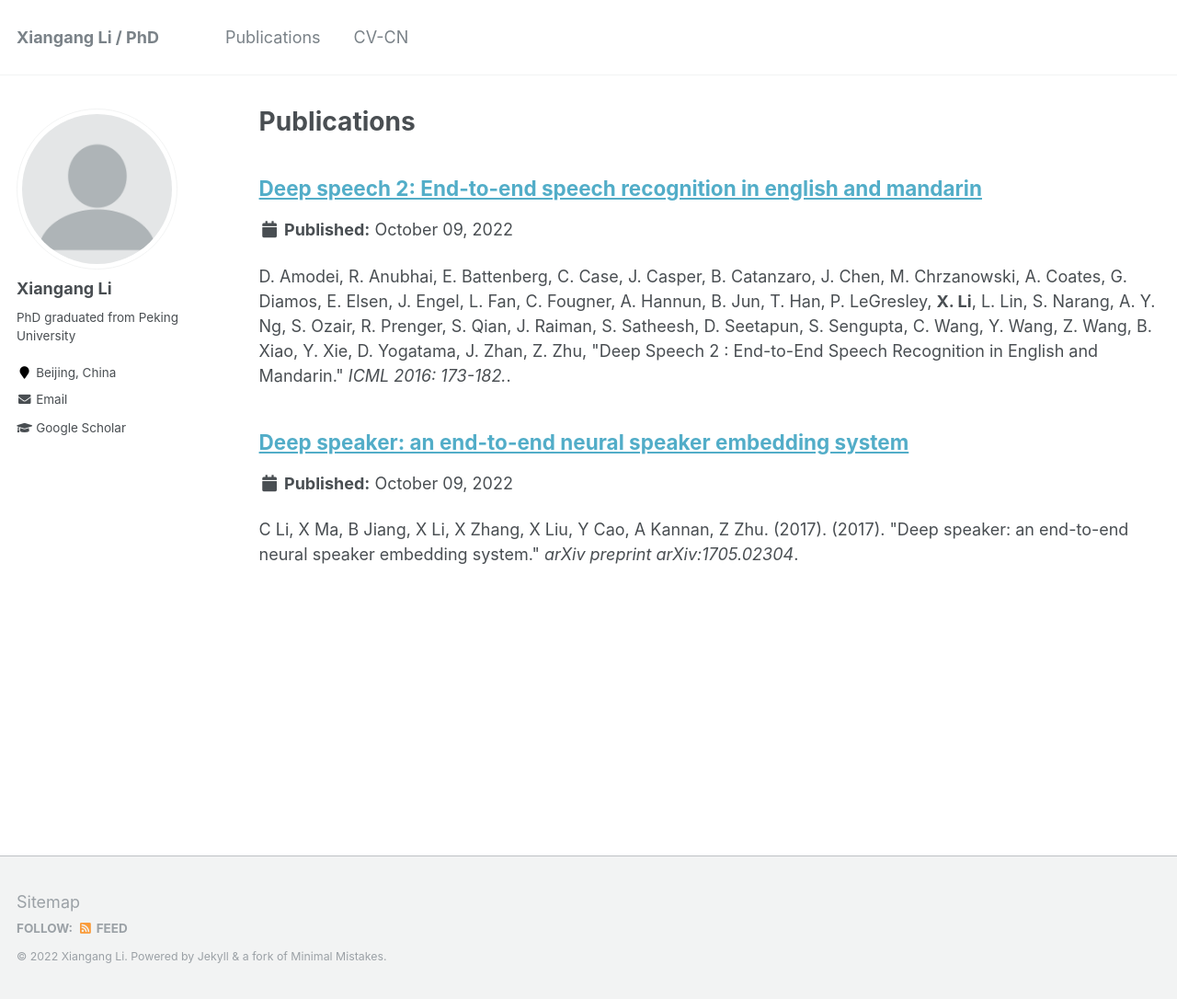
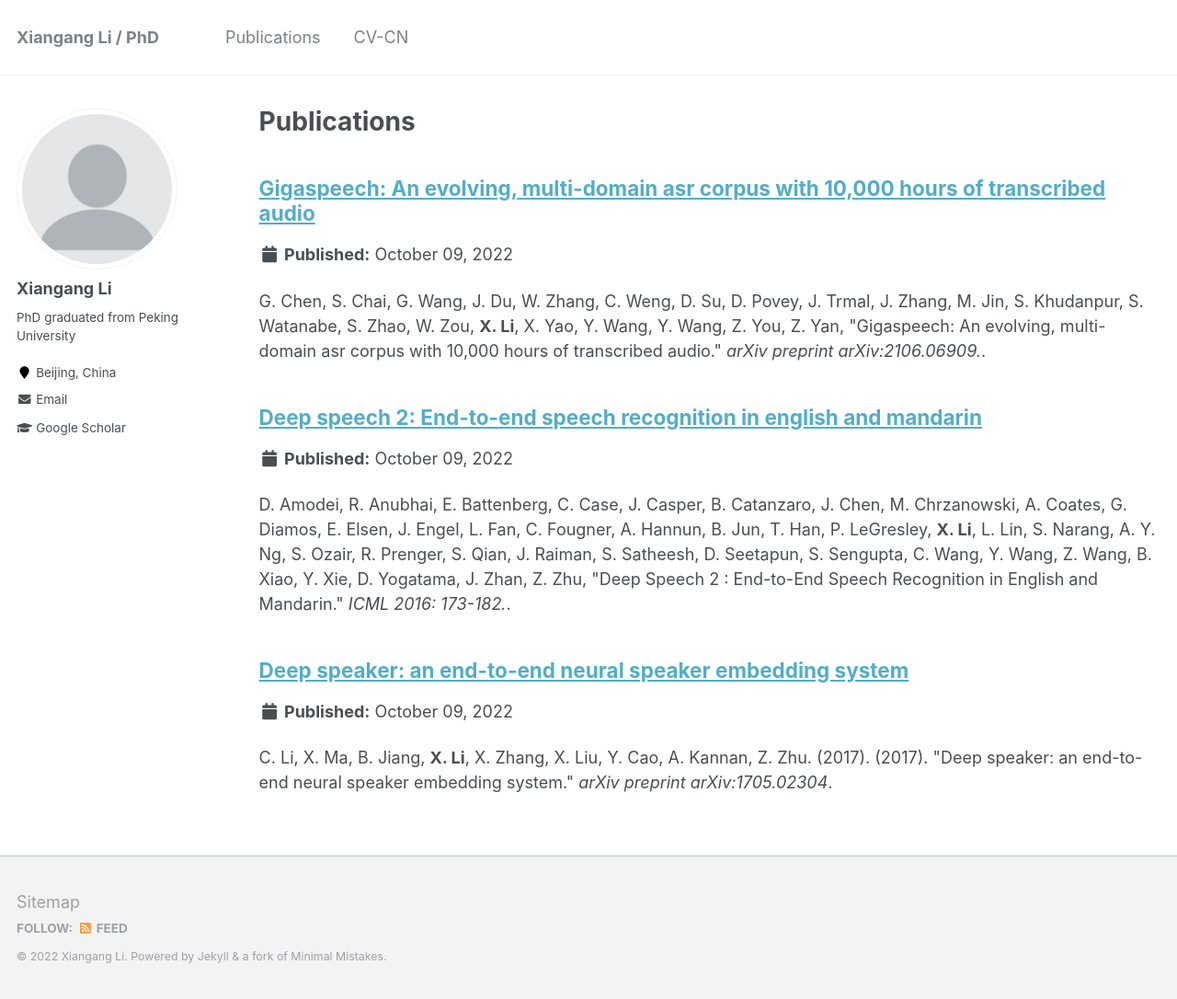
Before and after one commit to xiangangli/xiangangli.github.io, a Jekyll site: the page built from _pages/publications.md, in a window 1280 px wide and 1086 px high. Shown: the whole window at 92% size. Built offline with Jekyll 4.4.1, drawn with Linux system fonts in a browser that asks for light colours.

Commit message:
add gigaspeech

```diff
--- /dev/null
+++ b/_publications/gigaspeech.md
@@ -0,0 +1,9 @@
+---
+title: "Gigaspeech: An evolving, multi-domain asr corpus with 10,000 hours of transcribed audio"
+permalink: /publication/paper-3
+excerpt: 'G. Chen, S. Chai, G. Wang, J. Du, W. Zhang, C. Weng, D. Su, D. Povey, J. Trmal, J. Zhang, M. Jin, S. Khudanpur, S. Watanabe, S. Zhao, W. Zou, <strong>X. Li</strong>, X. Yao, Y. Wang, Y. Wang, Z. You, Z. Yan, &quot;Gigaspeech: An evolving, multi-domain asr corpus with 10,000 hours of transcribed audio.&quot; <i>arXiv preprint arXiv:2106.06909.</i>.'
+paperurl: 'https://arxiv.org/pdf/2106.06909.pdf'
+---
+G. Chen, S. Chai, G. Wang, J. Du, W. Zhang, C. Weng, D. Su, D. Povey, J. Trmal, J. Zhang, M. Jin, S. Khudanpur, S. Watanabe, S. Zhao, W. Zou, <strong>X. Li</strong>, X. Yao, Y. Wang, Y. Wang, Z. You, Z. Yan, "Gigaspeech: An evolving, multi-domain asr corpus with 10,000 hours of transcribed audio." <i>arXiv preprint arXiv:2106.06909</i>.
+
+[Download paper here](https://arxiv.org/pdf/2106.06909.pdf)
```
Also changed, not shown: _publications/deep-speaker.md (+2 -2 lines), _publications/deep-speech.md (+1 -1 lines).
